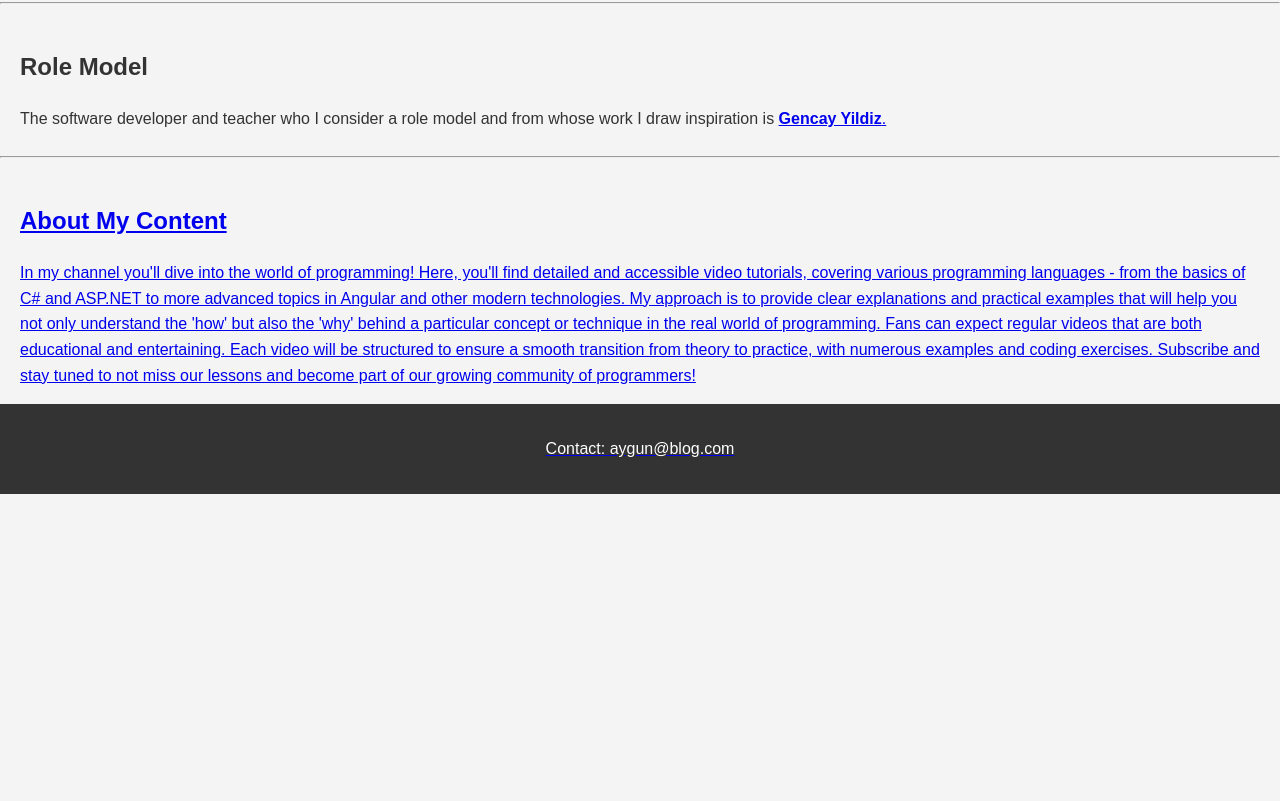
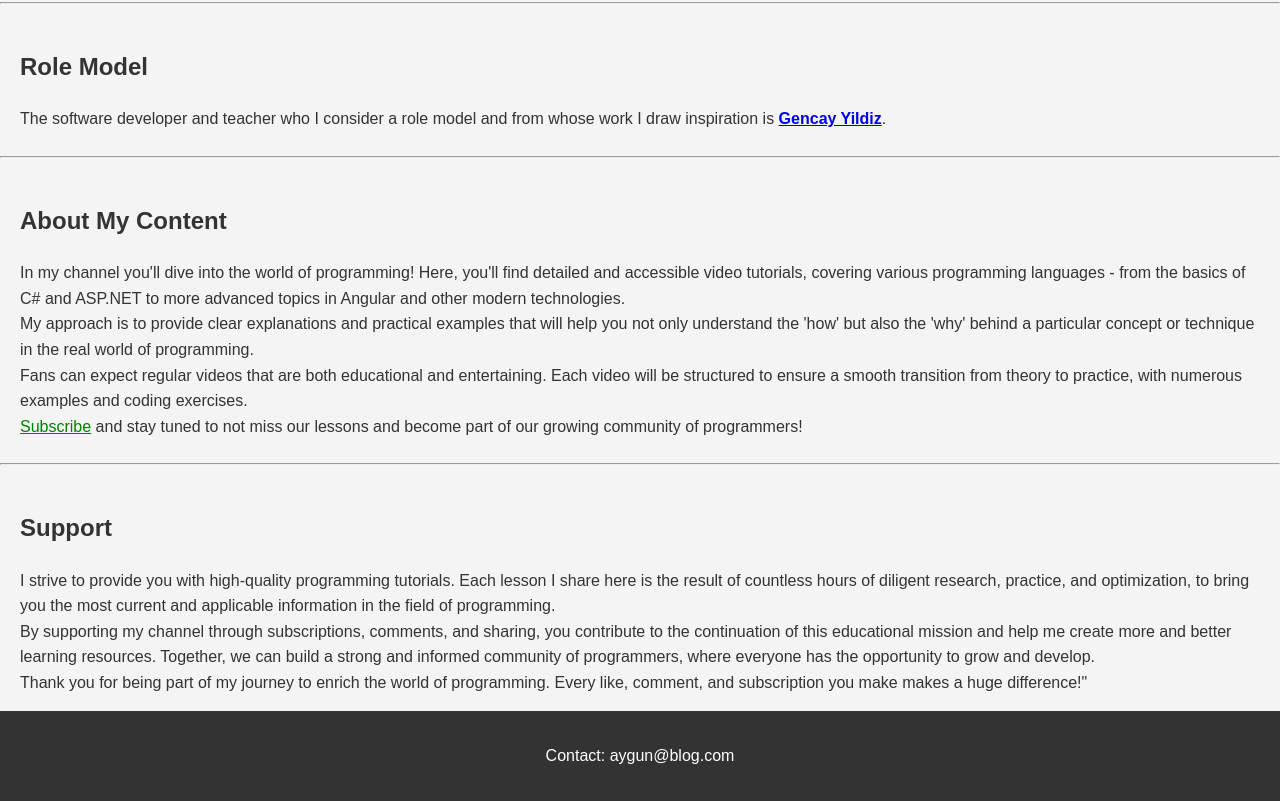
Before and after one commit to aygnnn7/stu2001321012, a plain HTML site: page index.html in a window 1280 px wide. Shown: the part 513-1314 px from the top of the page. Before the commit the page ends 1007 px from the top, so only its background shows below. Drawn offline with Linux system fonts and the light colour scheme.

Commit message:
Update: Add support section

```diff
--- a/index.html
+++ b/index.html
@@ -57,18 +57,27 @@ footer {
 	<hr>
 	<section>
         <h2>Role Model</h2>
-        The software developer and teacher who I consider a role model and from whose work I draw inspiration is <strong> <a href="https://github.com/gncyyldz">Gencay Yildiz</strong>.
+        The software developer and teacher who I consider a role model and from whose work I draw inspiration is <strong> <a href="https://github.com/gncyyldz">Gencay Yildiz</a></strong>.
     </section>
     <hr>
 	<section>
         <h2>About My Content</h2>
 		In my channel you'll dive into the world of programming! Here, you'll find detailed and accessible video tutorials, covering various programming languages - from the basics of C# and ASP.NET to more advanced topics in Angular and other modern technologies.
-
+		<br>
 		My approach is to provide clear explanations and practical examples that will help you not only understand the 'how' but also the 'why' behind a particular concept or technique in the real world of programming.
-
+		<br>
 		Fans can expect regular videos that are both educational and entertaining. Each video will be structured to ensure a smooth transition from theory to practice, with numerous examples and coding exercises.
-
-		Subscribe and stay tuned to not miss our lessons and become part of our growing community of programmers!
+		<br>
+		<a href="" style="color: green;">Subscribe</a> and stay tuned to not miss our lessons and become part of our growing community of programmers!
+    </section>
+	<hr>
+	<section>
+        <h2>Support</h2>
+        I strive to provide you with high-quality programming tutorials. Each lesson I share here is the result of countless hours of diligent research, practice, and optimization, to bring you the most current and applicable information in the field of programming.
+		<br>
+		By supporting my channel through subscriptions, comments, and sharing, you contribute to the continuation of this educational mission and help me create more and better learning resources. Together, we can build a strong and informed community of programmers, where everyone has the opportunity to grow and develop.
+		<br>
+		Thank you for being part of my journey to enrich the world of programming. Every like, comment, and subscription you make makes a huge difference!"
     </section>
     <footer>
         <p>Contact: aygun@blog.com</p>
```
